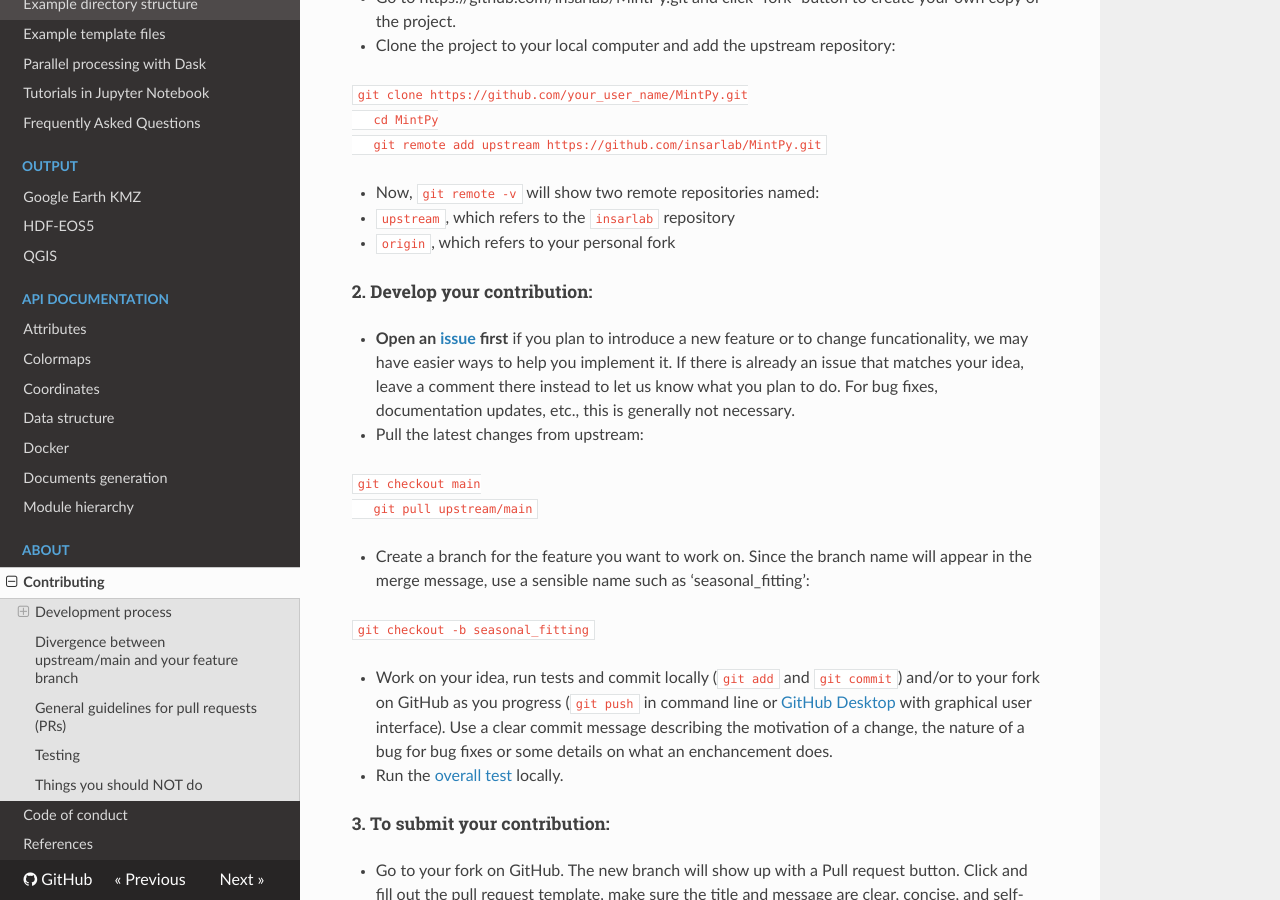
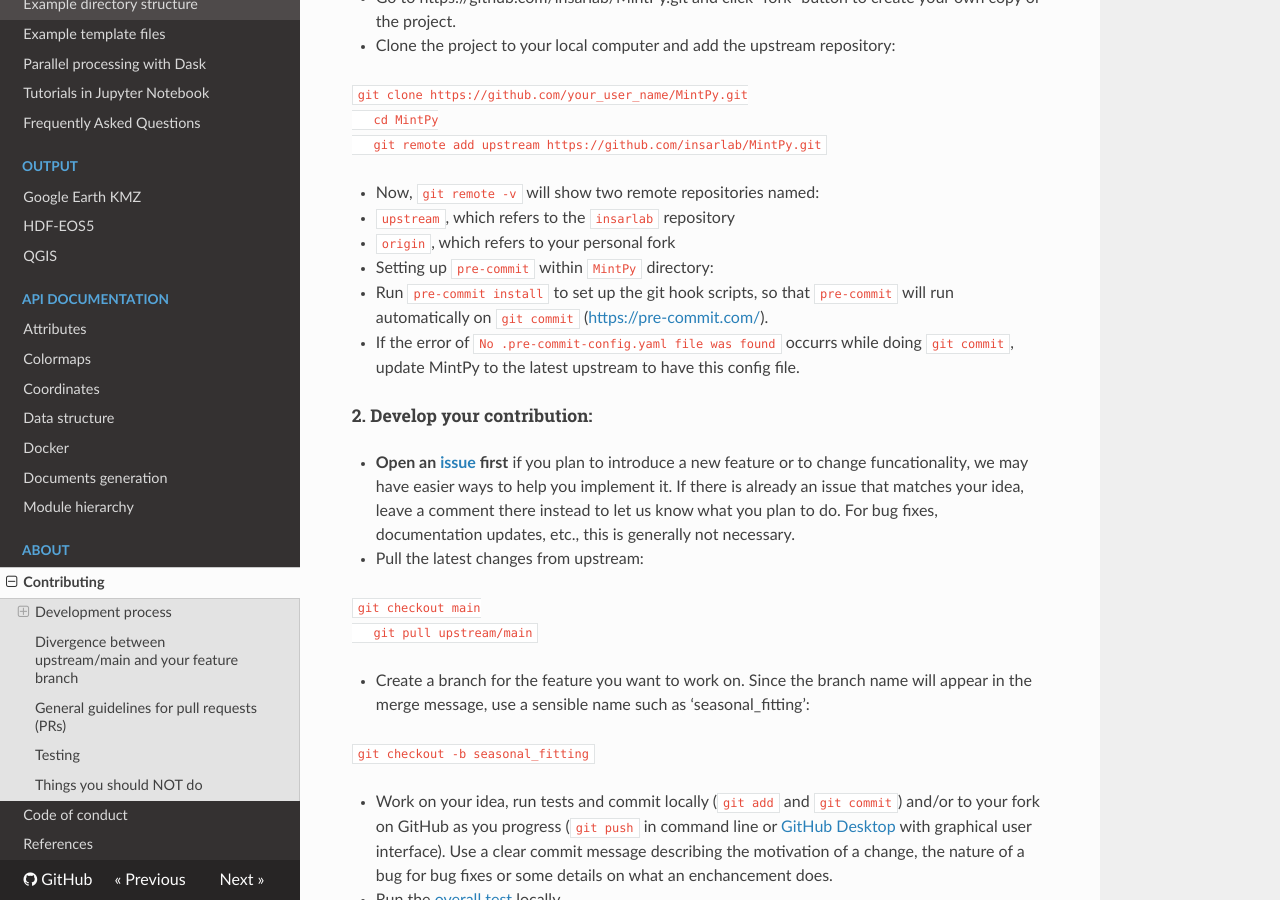
Before and after one commit to insarlab/MintPy, an MkDocs documentation site: the page built from docs/CONTRIBUTING.md, in a window 1280 px wide and 900 px high, scrolled down 722 px. Built offline with MkDocs 1.6.1, drawn with Linux system fonts in a browser that asks for light colours; nearby versions of some CDN libraries.

Commit message:
add `pre-commit` to dependency and contributing guideline (#873)
* ptime.read_date_txt(): ignore invalid/empty lines

* read_template: bugfix for `skip_chars` arg

* deps: add pre-commit

+ add `pre-commit` to the following dependency files, so that it will be installed automatically in the development version.
   - docs/environment.yml
   - requirements.txt
   - setup.py

+ docs/CONTRIBUTING: add note to install `pre-commit`

+ github PR template: add selection box for pre-commit check.

* Update CONTRIBUTING.md

we need to run `pre-commit sample-config` to have a basic config file before running `pre-commit install`.

Co-authored-by: Yuan-Kai Liu <55262505+yuankailiu@users.noreply.github.com>

```diff
--- a/docs/CONTRIBUTING.md
+++ b/docs/CONTRIBUTING.md
@@ -34,6 +34,11 @@ is a great starting point if you are new to version control.
 
    - `upstream`, which refers to the `insarlab` repository
    - `origin`, which refers to your personal fork
+
++ Setting up `pre-commit` within `MintPy` directory:
+   - Run `pre-commit install` to set up the git hook scripts, so that `pre-commit` will run automatically on `git commit` ([https://pre-commit.com/](https://pre-commit.com/)).
+   - If the error of `No .pre-commit-config.yaml file was found` occurrs while doing `git commit`, update MintPy to the latest upstream to have this config file.
+
 
 #### 2. Develop your contribution: ####
 
--- a/docs/environment.yml
+++ b/docs/environment.yml
@@ -15,11 +15,13 @@ dependencies:
   - dask>=1.0
   - dask-jobqueue>=0.3
   - defusedxml
+  - gdal>=3      # for ISCE, ARIA, FRInGE, HyP3, GMTSAR users
   - h5py
   - joblib
   - lxml
   - matplotlib
   - numpy
+  - pre-commit   # for developers
   - pyaps3>=0.3
   - pykml>=0.2
   - pyproj
@@ -28,5 +30,3 @@ dependencies:
   - rich
   - scikit-image
   - scipy
-  # for ISCE, ARIA, FRInGE, HyP3, GMTSAR
-  - gdal>=3
--- a/requirements.txt
+++ b/requirements.txt
@@ -10,11 +10,13 @@ cvxopt
 dask>=1.0
 dask-jobqueue>=0.3
 defusedxml
+# gdal>=3     # for ISCE, ARIA, FRInGE, HyP3, GMTSAR users
 h5py
 joblib
 lxml
 matplotlib
 numpy
+pre-commit    # for developers
 pyaps3>=0.3
 pykml>=0.2
 pyproj
--- a/setup.py
+++ b/setup.py
@@ -62,6 +62,7 @@ setup(
         "lxml",
         "matplotlib",
         "numpy",
+        "pre-commit",  # for developers
         "pyaps3>=0.3",
         "pykml>=0.2",
         "pyproj",
```
Also changed, not shown: other parts of requirements.txt (+0 -2 lines), .github/PULL_REQUEST_TEMPLATE.md, 2 other files.
